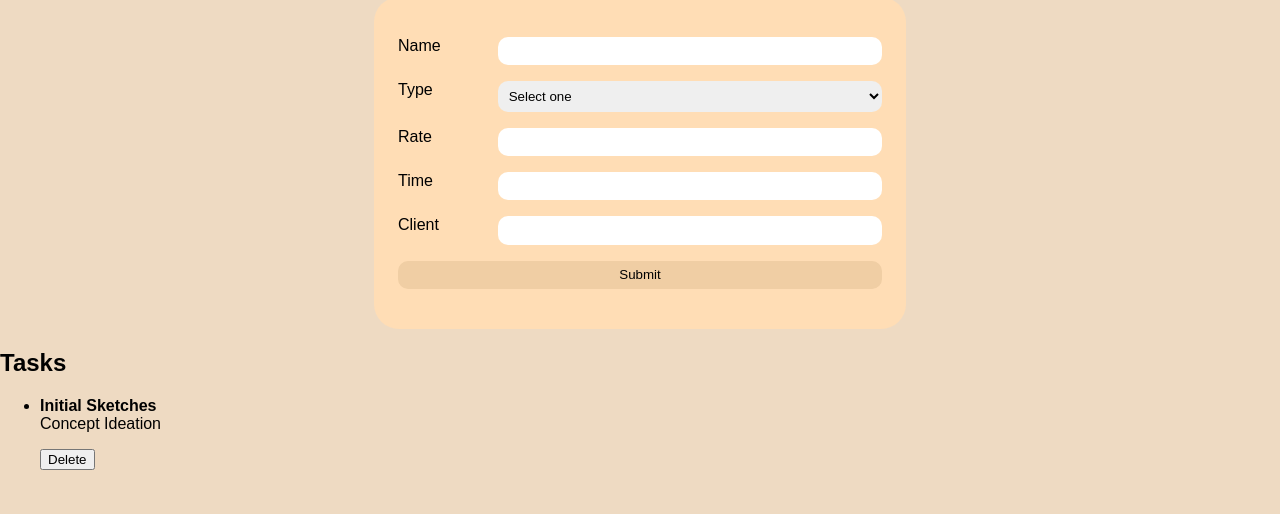
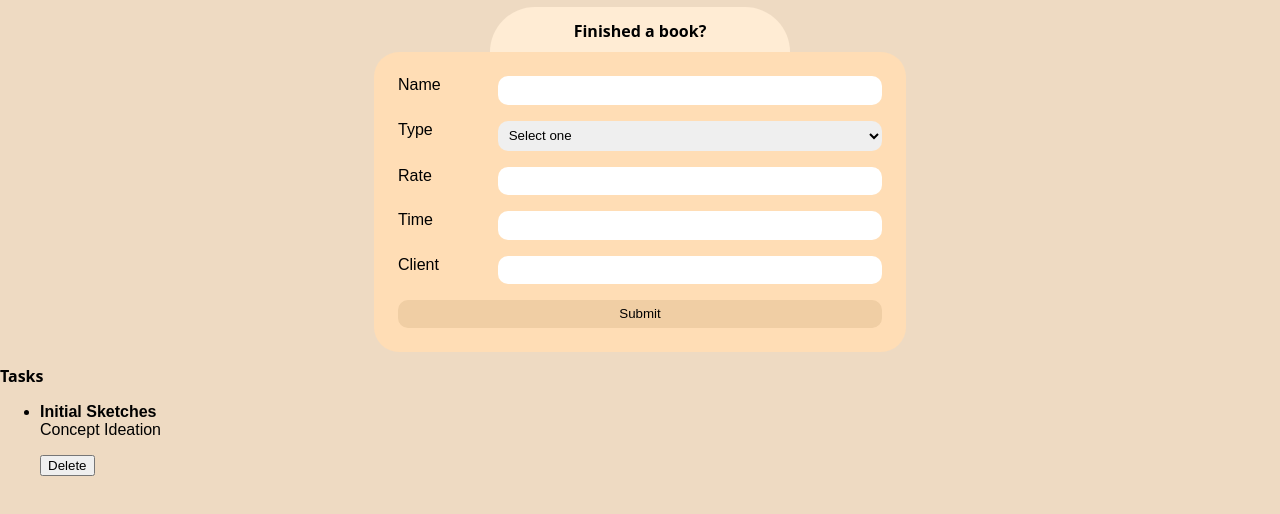
Before and after one commit to Xianater/calt2932-tracker, a website: page Public/index.html in a window 1280 px wide. Shown: the part 86-600 px from the top of the page. Drawn offline with Linux system fonts and the light colour scheme.

Commit message:
Added 'Finished a book?' header to form

```diff
--- a/Public/index.html
+++ b/Public/index.html
@@ -11,6 +11,12 @@
         <header>
             <h1>Task Tracker</h1>
         </header>
+
+        <div>
+            <div id="finishedbook">
+            <h2>Finished a book?</h2>
+            </div>
+
             <form id="taskform">
                 <div class="form-row">
                     <label for="taskName">Name</label>
@@ -61,6 +67,8 @@
                     <input type="submit" id="submitButton">
                 </div>
             </form>
+        </div>
+
         <h2>Tasks</h2>
         <ul id="tasklist"></ul>
         <script src="script.js"></script>
--- a/Public/style.css
+++ b/Public/style.css
@@ -20,11 +20,19 @@ html {
     background-color: #F0CEA4;
   }
 
+  h2 {
+    font-family: 'Open sans', Courier, monospace;
+    font-size: medium;
+
+    margin-bottom: 0;
+
+  }
+
   form {
     max-width: 500px;
     margin: 0 auto;
     /* border: 2px solid grey; */
-    padding: 2em 1em;
+    padding: 1em 1em;
     background-color: #FFDDB5;
     border-radius: 25px;
   }
@@ -52,3 +60,19 @@ html {
     border: none;
     border-radius: 10px;
   }
+
+  #finishedbook {
+    background-color: #FFECD4;
+    width: 300px;
+    border: 0;
+    padding: 0px;
+    padding-bottom: 10px;
+    margin: 0 auto;
+    margin-top: 10px;
+    border-top-left-radius: 50px;
+    border-top-right-radius: 50px;
+    text-align: center;
+    display: flex;
+    align-items: center;
+    justify-content: center;
+  }
```
Lines whose indentation alone changed are shown as unchanged.
